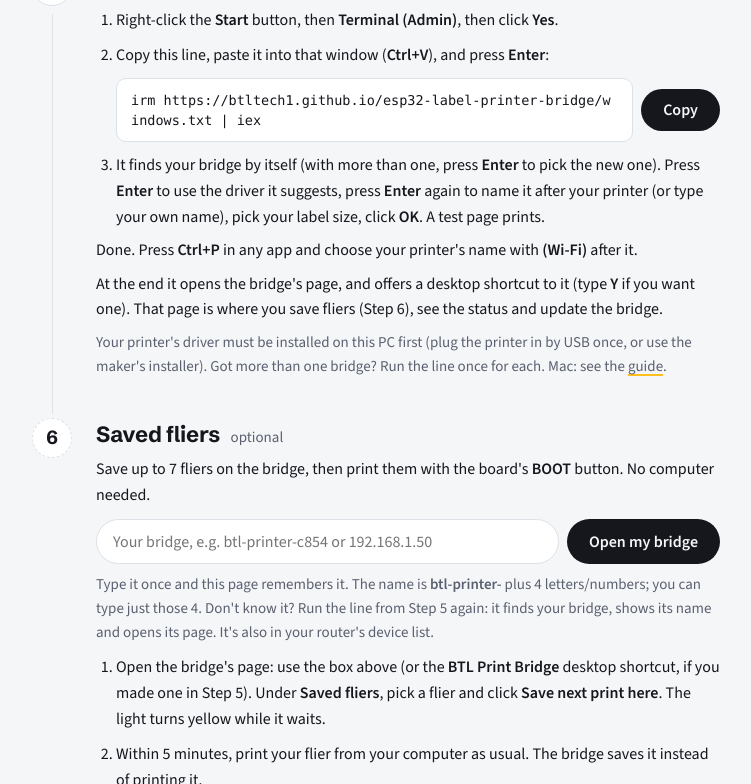
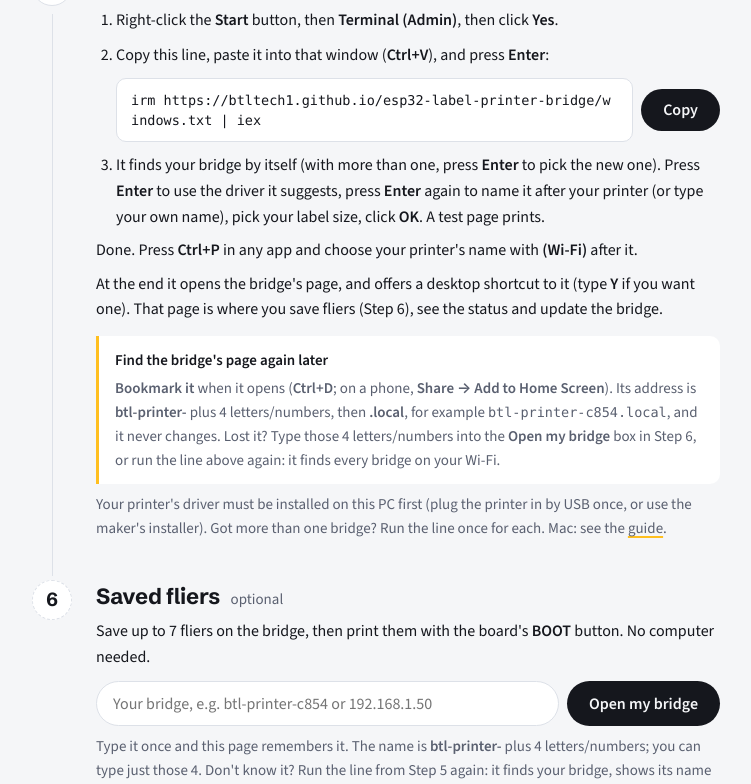
Before and after one commit to BTLtech1/esp32-label-printer-bridge, a plain HTML site: page web/index.html in a window 1280 px wide. Shown: the part 2301-3085 px from the top of the page, without its empty margins (264-1015 px from the left). Drawn offline with nearby package versions, Linux system fonts and the light colour scheme; a web font is replaced by a local one.

Commit message:
Explain how to find and bookmark the bridge's page (board page, install page, README); each board's page title names the board (1.19.1)

```diff
--- a/web/index.html
+++ b/web/index.html
@@ -251,6 +251,10 @@
       </ol>
       <p>Done. Press <b>Ctrl+P</b> in any app and choose your printer's name with <b>(Wi-Fi)</b> after it.</p>
       <p>At the end it opens the bridge's page, and offers a desktop shortcut to it (type <b>Y</b> if you want one). That page is where you save fliers (Step 6), see the status and update the bridge.</p>
+      <div class="aside">
+        <p class="t">Find the bridge's page again later</p>
+        <p><b>Bookmark it</b> when it opens (<b>Ctrl+D</b>; on a phone, <b>Share &rarr; Add to Home Screen</b>). Its address is <b>btl-printer-</b> plus 4 letters/numbers, then <b>.local</b>, for example <code>btl-printer-c854.local</code>, and it never changes. Lost it? Type those 4 letters/numbers into the <b>Open my bridge</b> box in Step 6, or run the line above again: it finds every bridge on your Wi-Fi.</p>
+      </div>
       <p class="muted">Your printer's driver must be installed on this PC first (plug the printer in by USB once, or use the maker's installer). Got more than one bridge? Run the line once for each. Mac: see the <a href="https://github.com/BTLtech1/esp32-label-printer-bridge#add-it-to-your-computer">guide</a>.</p>
     </li>
 
```
Also changed, not shown: 2 other files.
